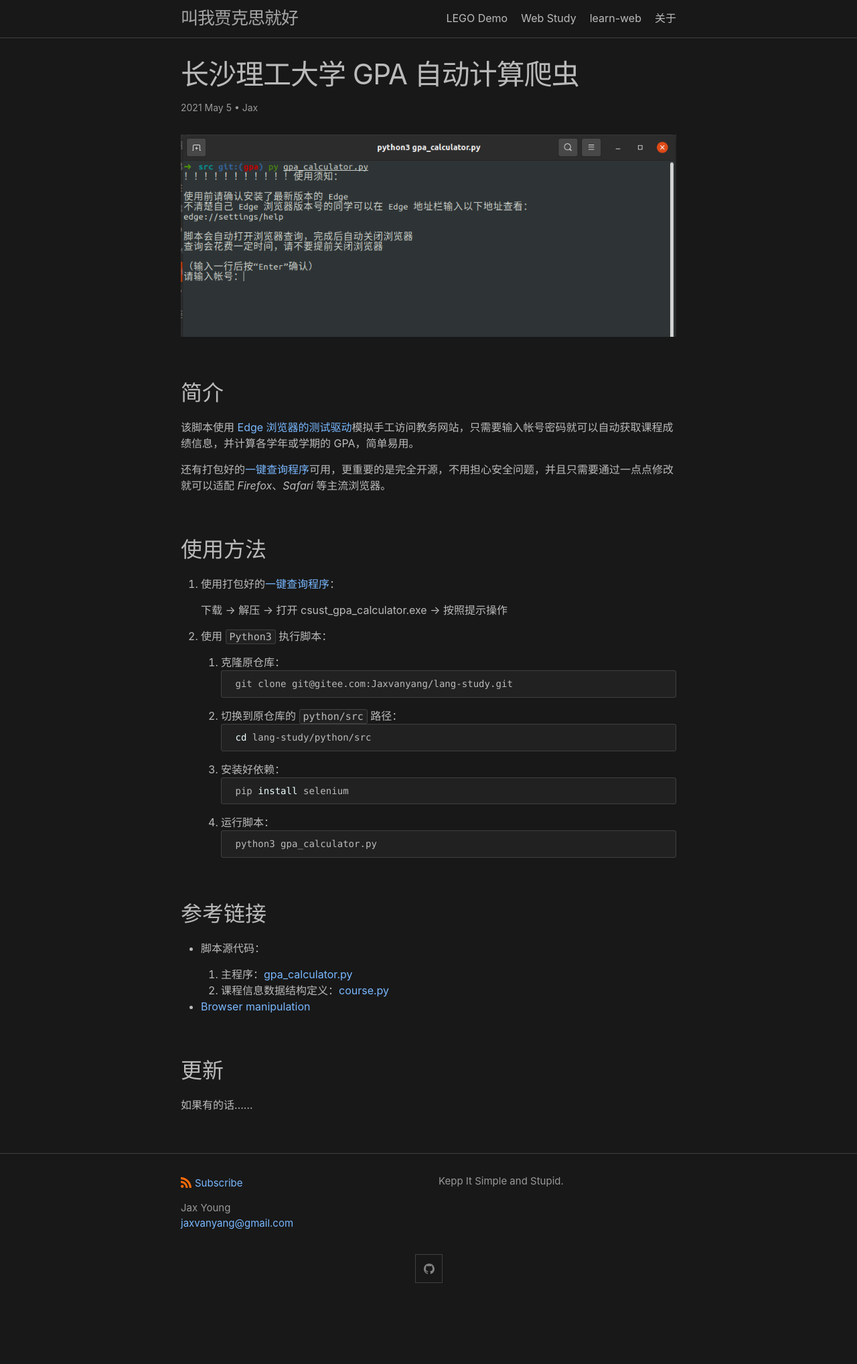
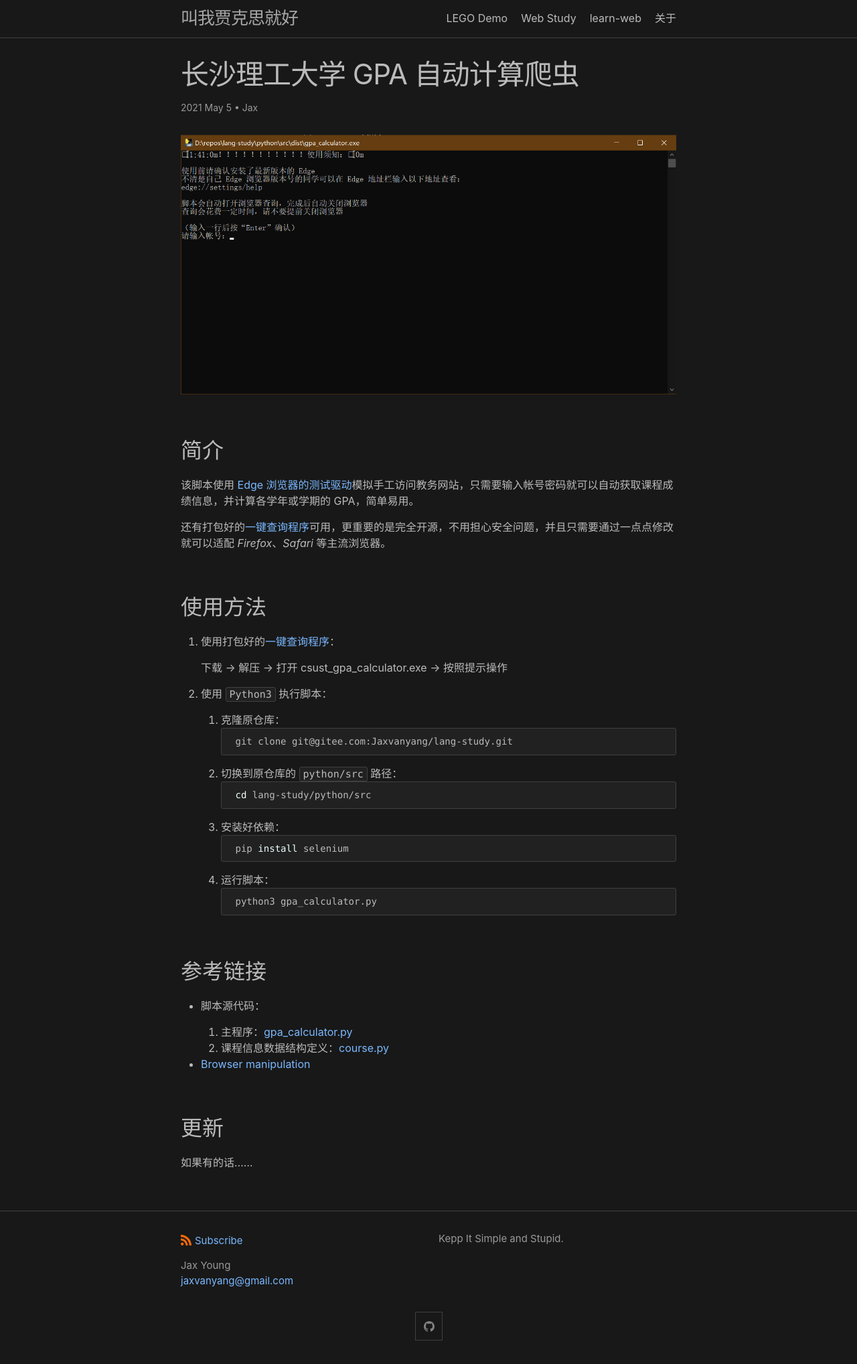
Before and after one commit to jaxvanyang/old.jaxvanyang.github.io, a Jekyll site: the page built from _posts/2021-05-05-gpa-calculator.md, in a window 1280 px wide. Shown: the whole page at 67% size. Built offline with Jekyll 4.4.1, drawn with Linux system fonts in a browser that asks for light colours; comment, search, counter and statistics services are not loaded; before the commit the page ends 1951 px from its top, so only the background shows below that.

Commit message:
update post

```diff
--- a/_posts/2021-05-05-gpa-calculator.md
+++ b/_posts/2021-05-05-gpa-calculator.md
@@ -3,7 +3,7 @@ title: "长沙理工大学 GPA 自动计算爬虫"
 date: 2021-05-05 17:00:00 +0800
 ---
 
-![gpa-calculator]({{ "/assets/images/gpa-calculator-screenshot.png" | absolute_url }})
+![gpa-calculator]({{ "/assets/images/gpa-calculator-edge.png" | absolute_url }})
 
 ## 简介
 
```
Also changed, not shown: assets/images/gpa-calculator-edge.png (added).
